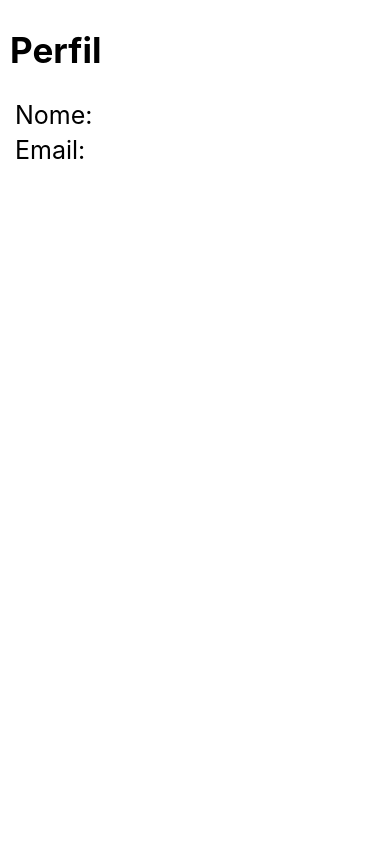
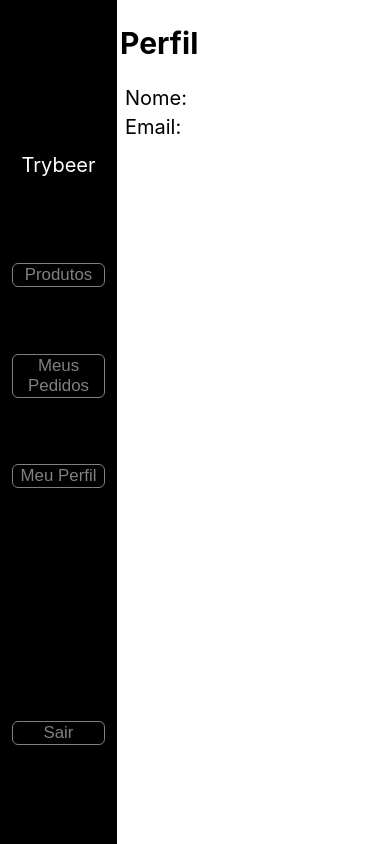
Before and after one commit to tryber/sd-02-project-trybeer-3, a React (Create React App) app in the folder front-end/: page /admin/profile in a window 390 px wide. Built offline with nearby package versions, Linux system fonts and the light colour scheme.

Commit message:
Front responsivo - apenas estrutura

```diff
--- a/front-end/src/pages/PerfilAdmin.js
+++ b/front-end/src/pages/PerfilAdmin.js
@@ -1,8 +1,12 @@
-import React from 'react';
+import React, { useContext, useEffect } from 'react';
+import Trybeer from '../context';
 import Sidebar from '../components/Sidebar/Sidebar';
 import '../styles/PerfilAdmin.css';
 
 export default function PerfilAdmin() {
+  const { setOpen } = useContext(Trybeer);
+  useEffect(() => { setOpen(true); }, []);
+
   const renderPerfilAdmin = () => (
     <article className="page-perfil-admin">
       <h1 className="admin-perfil-title">Perfil</h1>
--- a/front-end/src/styles/PerfilAdmin.css
+++ b/front-end/src/styles/PerfilAdmin.css
@@ -1,5 +1,6 @@
 .page-perfil-admin {
-  margin-left: 10px;
+  margin-left: 290px;
+  position: relative;
 }
 
 .admin-perfil-title {
@@ -10,3 +11,19 @@
   font-size: 25px;
   margin: 5px;
 }
+
+@media only screen and ( max-width : 600px ) {
+
+  .page-perfil-admin {
+    margin-left: 120px;
+    position: relative;
+  }
+  .admin-perfil-title {
+    font-size: 30px;
+  }
+
+  .campos-perfil-admin {
+    font-size: 20px;
+    margin: 5px;
+  }
+}
```
